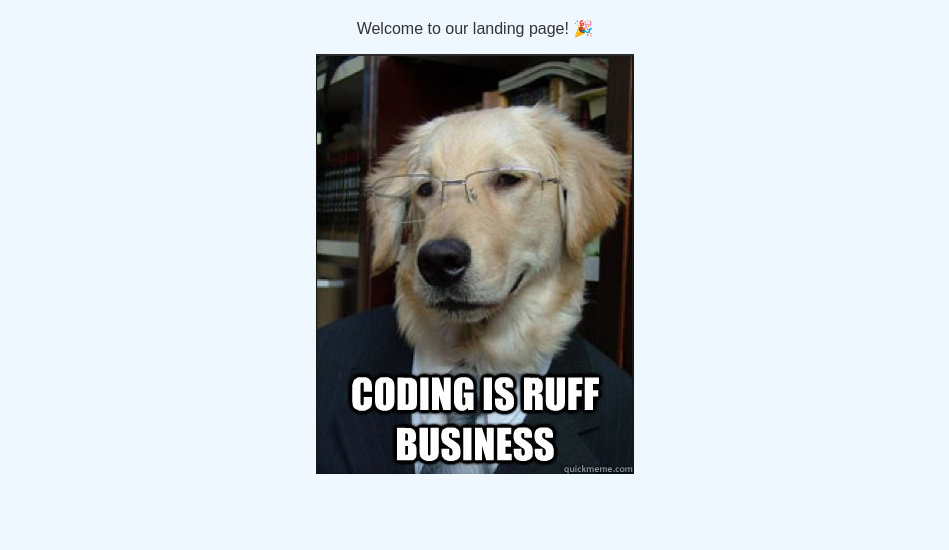
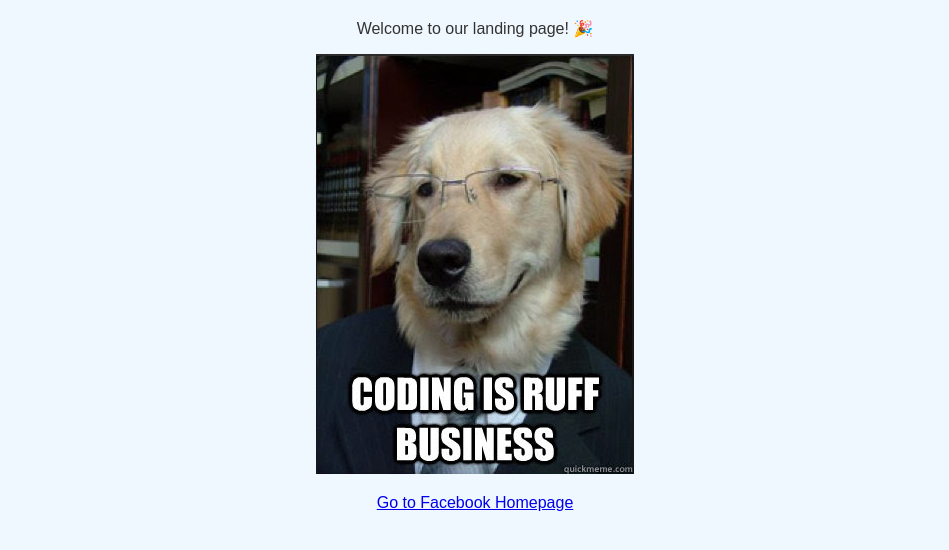
Before and after one commit to smellycattt/FbAds-OC, a plain HTML site: page index.html in a window 1280 px wide. Shown: the part 120-670 px from the top of the page, without its empty margins (165-1114 px from the left). Drawn offline with Linux system fonts and the light colour scheme.

Commit message:
add a hyperlink

```diff
--- a/index.html
+++ b/index.html
@@ -38,5 +38,6 @@
     <h1>🐶 This is a dogfooding website for landing page views 🐾</h1>
     <p>Welcome to our landing page! 🎉</p>
     <img src="dogfood.jpg" alt="Sample Image">
+     <p><a href="https://www.facebook.com">Go to Facebook Homepage</a></p>
 </body>
 </html>
```
